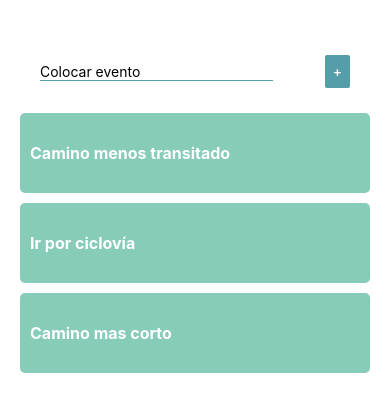
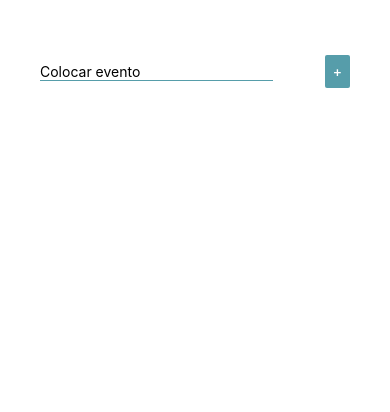
Before and after one commit to valekachi/comoirbici, a React Native app: screen / in a window 390 px wide. Shown: the top 412 px of the page. Built offline with nearby package versions, Linux system fonts and the light colour scheme.

Commit message:
FlatList, hooks, estados, ejercicios en clase

```diff
--- a/App.js
+++ b/App.js
@@ -1,25 +1,53 @@
 
-import { StyleSheet, Text, View, TextInput, Button } from 'react-native';
+import { StyleSheet, Text, View, TextInput, Button, FlatList } from 'react-native';
 import { styles } from './styles';
+import { useState } from 'react';
 
 export default function App() {
+  const [text, setText] = useState('');
+  const [events, setEvents] = useState([]);
+
+  const onAddEvent = () => {
+    if (text.length === 0) return
+    setEvents([
+      ...events,
+      {
+        id: Math.random().toString(),
+        value: text
+      }
+    ])
+    setText('');
+  }
+
+console.warn('events', events);
+
+const renderItem = ({ item }) => (
+  <View style={styles.itemContainer}>
+  <Text style={styles.item}>{item.value}</Text>
+</View>
+)
+
+
   return (
     <View style={styles.container}>
       <View style={styles.inputContainer}>
-        <TextInput placeholder='Colocar evento' style={styles.input} />
-        <Button title='+' color= "#569DAA" />
+        <TextInput
+        placeholder='Colocar evento'
+        style={styles.input}
+        value={text}
+        onChangeText={(text) => setText(text)}
+        />
+        <Button title='+'
+        color= "#569DAA"
+        onPress={onAddEvent} />
       </View>
       <View style={styles.listContainer}>
-        <View style={styles.itemContainer}>
-          <Text style={styles.item}>Camino menos transitado</Text>
-        </View>
-        <View style={styles.itemContainer}>
-        <Text style={styles.item}>Ir por ciclovía</Text>
-        </View>
-        <View style={styles.itemContainer}>
-        <Text style={styles.item}>Camino mas corto</Text>
-        </View>
-      </View>
+      <FlatList
+          renderItem={renderItem}
+          data={events}
+          keyExtractor={(item) => item.id}
+        />
     </View>
+  </View>
   );
 }
--- a/styles.js
+++ b/styles.js
@@ -29,7 +29,7 @@ export const styles = StyleSheet.create({
         height: 80,
         justifyContent: 'center',
         backgroundColor: '#87CBB9',
-        borderRadius: 5,
+        borderRadius: 10,
         marginVertical: 5,
     },
     item: {
@@ -37,5 +37,6 @@ export const styles = StyleSheet.create({
         color: '#fff',
         fontSize: 16,
         fontWeight: 'bold',
+        textAlign: 'center',
     },
   });
```
